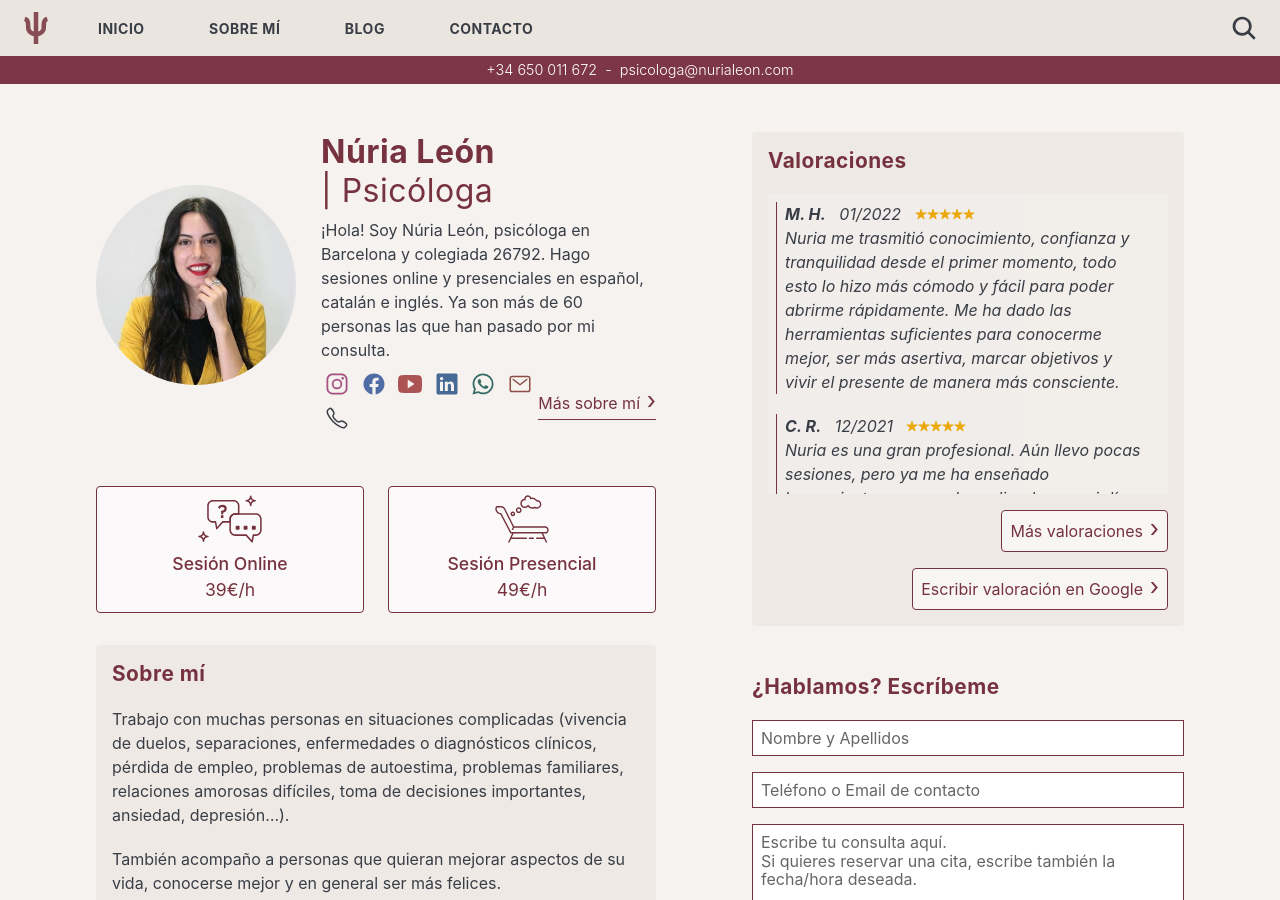
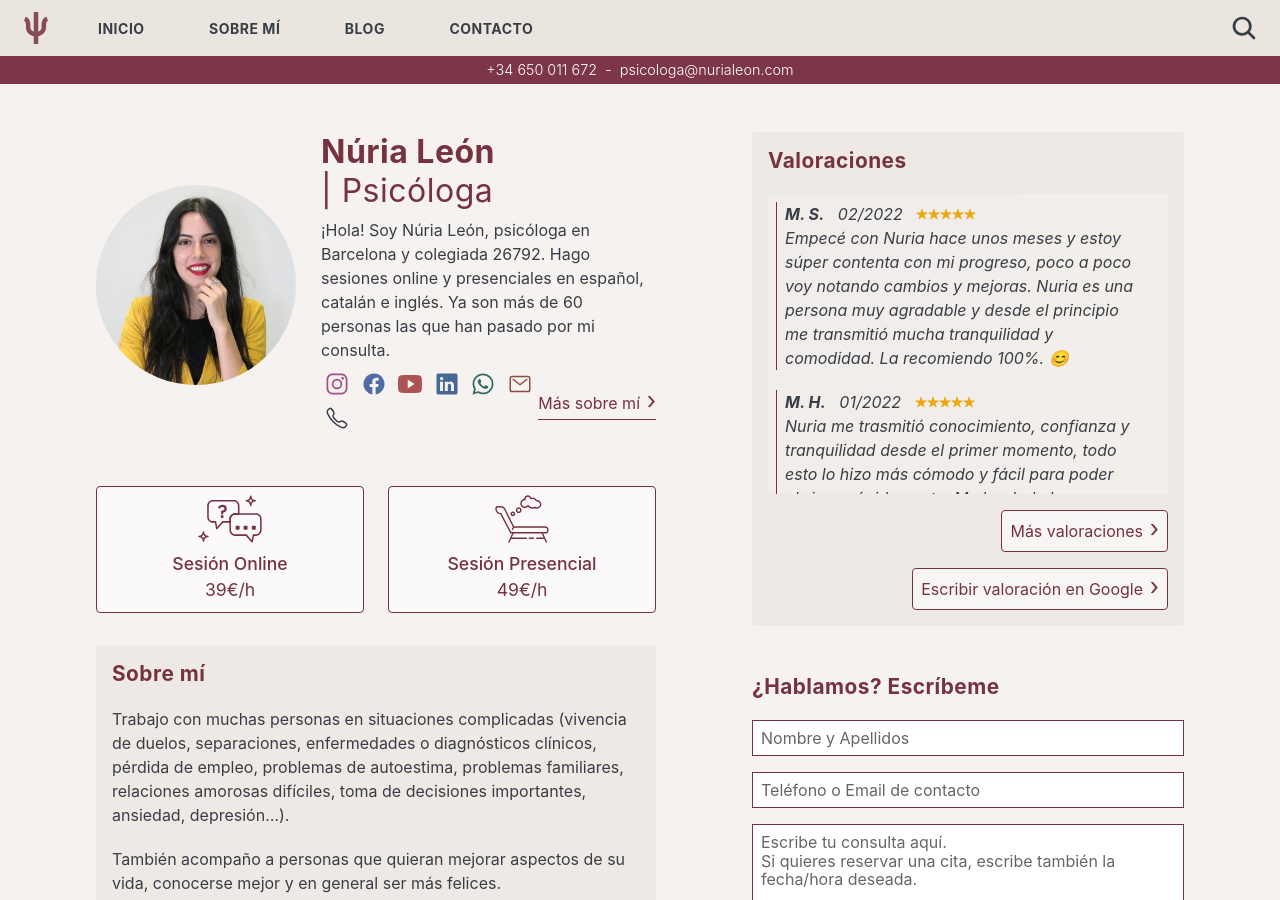
Before and after one commit to nurialeonsallent/nurialeon.com, a Jekyll site: the page built from index.html, in a window 1280 px wide and 900 px high. Built offline with Jekyll 4.4.1, drawn with Linux system fonts in a browser that asks for light colours.

Commit message:
new review

```diff
--- a/_data/reviews.yml
+++ b/_data/reviews.yml
@@ -1,3 +1,8 @@
+- name: M. S.
+  score: 5
+  date: 02/2022
+  text: Empecé con Nuria hace unos meses y estoy súper contenta con mi progreso, poco a poco voy notando cambios y mejoras. Nuria es una persona muy agradable y desde el principio me transmitió mucha tranquilidad y comodidad. La recomiendo 100%. 😊
+
 - name: M. H.
   score: 5
   date: 01/2022
```
